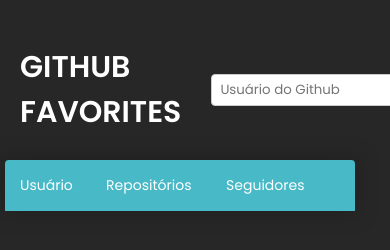
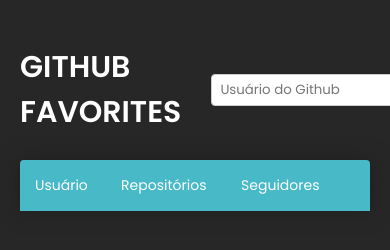
Before and after one commit to devjoaomelo/github-favorites, a plain HTML site: page index.html in a window 390 px wide. Shown: the top 250 px of the page. Drawn offline with Linux system fonts and the light colour scheme.

Commit message:
Update style.css

```diff
--- a/style.css
+++ b/style.css
@@ -162,8 +162,4 @@
     header h1 {
         font-size: 3rem;
     }
-
-    table {
-        margin: 0px 0px 0px -15px;
-    }
 }
```
